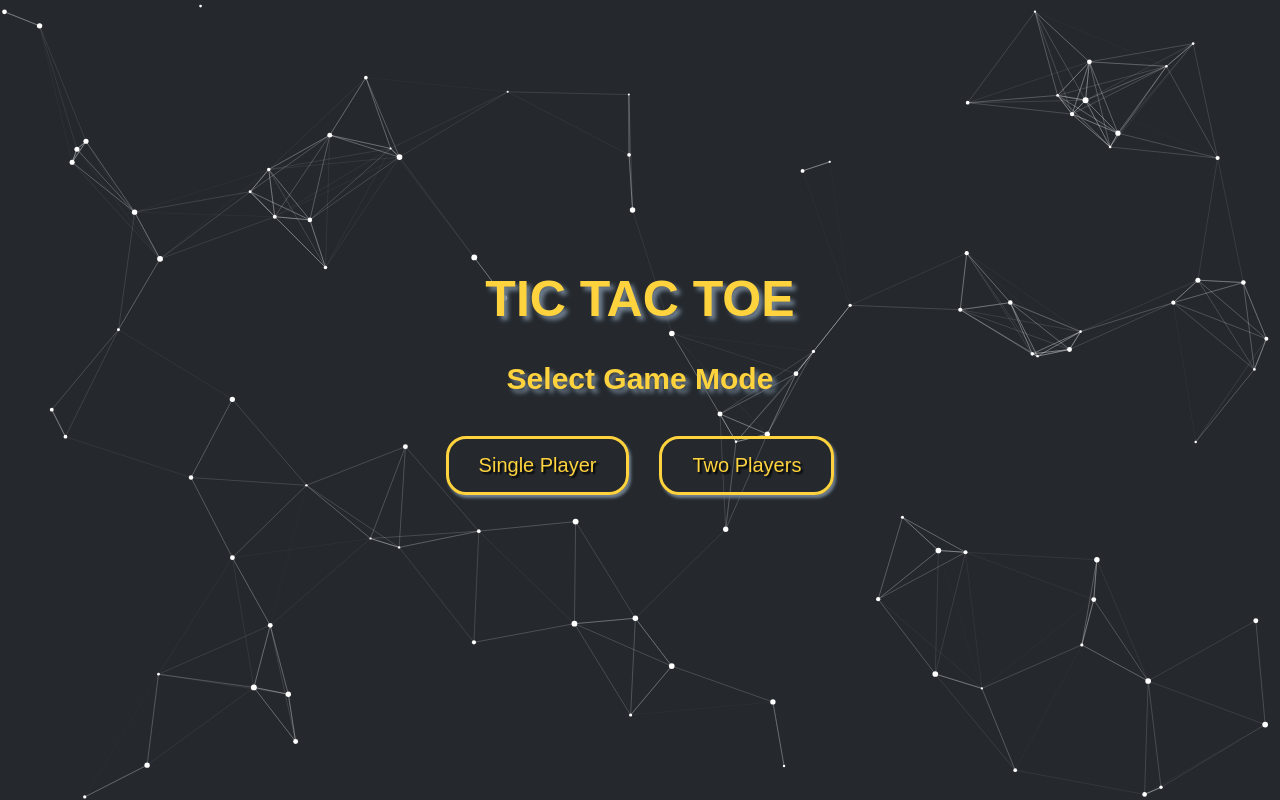
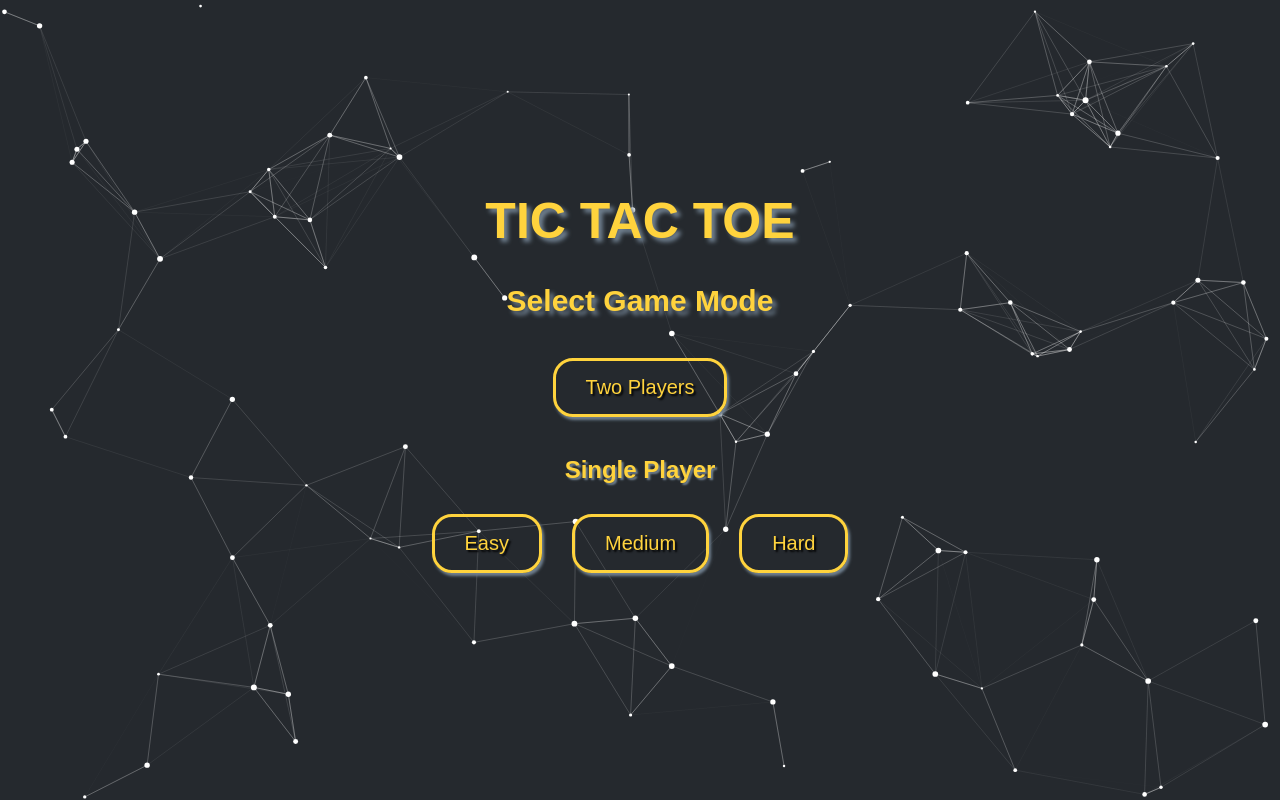
Before and after one commit to datcord/tictactoe, a React (Vite) app: page / in a window 1280 px wide. Built offline with nearby package versions, Linux system fonts and the light colour scheme.

Commit message:
Implement AI difficulty levels for single-player mode with smart computer moves. Implemented minimax algorithm for hard level.

```diff
--- a/src/App.css
+++ b/src/App.css
@@ -268,3 +268,36 @@ h2 {
     opacity: 0;
   }
 }
+
+.single-player-options {
+  margin-top: 20px;
+}
+
+.single-player-options h3 {
+  color: #ffd33d;
+  font-size: 24px;
+  margin-bottom: 15px;
+  text-shadow: 2px 2px 2px slategrey;
+}
+
+.single-player-options button {
+  margin: 10px;
+  padding: 12px 25px;
+  font-size: 18px;
+  cursor: pointer;
+  background-color: transparent;
+  color: #ffd33d;
+  border: 3px solid #ffd33d;
+  border-radius: 20px;
+  text-shadow: 2px 2px 2px black;
+  box-shadow: 2px 3px 3px slategray;
+  transition: all 0.3s ease;
+}
+
+.single-player-options button:hover {
+  background-color: #ffd33d;
+  color: black;
+  text-shadow: 2px 2px 2px slategray;
+  box-shadow: 2px 3px 3px #ffd33d;
+  transform: scale(1.05);
+}
--- a/src/App.jsx
+++ b/src/App.jsx
@@ -55,28 +55,119 @@ export default function Board() {
   const startState = Array(9).fill(null);
   const [turn, setTurn] = useState(true); //true is X
   const [gameMode, setGameMode] = useState(null); // null = not selected, 'single' or 'multi'
+  const [difficulty, setDifficulty] = useState(null); // new state for difficulty level
   const [lastMove, setLastMove] = useState(null); // Track the last move position
   const [showWinAnimation, setShowWinAnimation] = useState(false);
 
+  // Add these new helper functions for the computer's AI
+  function getWinningMove(board, player) {
+    const lines = [
+      [0, 1, 2], [3, 4, 5], [6, 7, 8],
+      [0, 3, 6], [1, 4, 7], [2, 5, 8],
+      [0, 4, 8], [2, 4, 6]
+    ];
+
+    for (let line of lines) {
+      const [a, b, c] = line;
+      if (board[a] === player && board[b] === player && board[c] === null) return c;
+      if (board[a] === player && board[c] === player && board[b] === null) return b;
+      if (board[b] === player && board[c] === player && board[a] === null) return a;
+    }
+    return null;
+  }
+
+  function minimax(board, depth, isMaximizing) {
+    const winner = calcWinner(board);
+    if (winner === 'O') return 10 - depth;
+    if (winner === 'X') return depth - 10;
+    if (winner === 'draw') return 0;
+
+    if (isMaximizing) {
+      let bestScore = -Infinity;
+      for (let i = 0; i < 9; i++) {
+        if (!board[i]) {
+          board[i] = 'O';
+          const score = minimax(board, depth + 1, false);
+          board[i] = null;
+          bestScore = Math.max(score, bestScore);
+        }
+      }
+      return bestScore;
+    } else {
+      let bestScore = Infinity;
+      for (let i = 0; i < 9; i++) {
+        if (!board[i]) {
+          board[i] = 'X';
+          const score = minimax(board, depth + 1, true);
+          board[i] = null;
+          bestScore = Math.min(score, bestScore);
+        }
+      }
+      return bestScore;
+    }
+  }
+
+  function getBestMove(board) {
+    let bestScore = -Infinity;
+    let bestMove = null;
+
+    for (let i = 0; i < 9; i++) {
+      if (!board[i]) {
+        board[i] = 'O';
+        const score = minimax(board, 0, false);
+        board[i] = null;
+        if (score > bestScore) {
+          bestScore = score;
+          bestMove = i;
+        }
+      }
+    }
+    return bestMove;
+  }
+
   function computerMove() {
-    // Use a callback to ensure we have the latest state
     setSquares(currentSquares => {
-      // Find available moves
-      const availableMoves = currentSquares.map((square, index) =>
-        square === null ? index : null
-      ).filter(move => move !== null);
+      let movePosition;
 
-      if (availableMoves.length === 0) return currentSquares;
+      if (difficulty === 'easy') {
+        // Random move (current implementation)
+        const availableMoves = currentSquares.map((square, index) =>
+          square === null ? index : null
+        ).filter(move => move !== null);
 
-      // Make random move
-      const randomIndex = Math.floor(Math.random() * availableMoves.length);
-      const movePosition = availableMoves[randomIndex];
+        const randomIndex = Math.floor(Math.random() * availableMoves.length);
+        movePosition = availableMoves[randomIndex];
+      }
+      else if (difficulty === 'medium') {
+        // First try to win, then block opponent, then random move
+        movePosition = getWinningMove(currentSquares, 'O'); // Try to win
+
+        if (movePosition === null) {
+          movePosition = getWinningMove(currentSquares, 'X'); // Try to block
+        }
+
+        if (movePosition === null) {
+          // Make a random move
+          const availableMoves = currentSquares.map((square, index) =>
+            square === null ? index : null
+          ).filter(move => move !== null);
+          const randomIndex = Math.floor(Math.random() * availableMoves.length);
+          movePosition = availableMoves[randomIndex];
+        }
+      }
+      else if (difficulty === 'hard') {
+        // Use minimax algorithm for best possible move
+        movePosition = getBestMove(currentSquares.slice());
+      }
+
+      if (movePosition === null) return currentSquares;
 
       const nextState = currentSquares.slice();
       nextState[movePosition] = 'O';
       setLastMove({ position: movePosition, symbol: 'O' });
 
-      if (calcWinner(nextState)) {
+      const result = calcWinner(nextState);
+      if (result && result !== 'draw') {
         setShowWinAnimation(true);
       }
 
@@ -96,9 +187,10 @@ export default function Board() {
       setLastMove({ position: i, symbol: 'X' });
       setTurn(false);
 
-      if (calcWinner(nextState)) {
+      const result = calcWinner(nextState);
+      if (result && result !== 'draw') {
         setShowWinAnimation(true);
-      } else {
+      } else if (!result) {
         setTimeout(() => {
           if (!calcWinner(nextState)) {
             computerMove();
@@ -112,7 +204,8 @@ export default function Board() {
       setLastMove({ position: i, symbol: turn ? 'X' : 'O' });
       setTurn(!turn);
 
-      if (calcWinner(nextState)) {
+      const result = calcWinner(nextState);
+      if (result && result !== 'draw') {
         setShowWinAnimation(true);
       }
     }
@@ -139,8 +232,22 @@ export default function Board() {
         <ParticlesComponent id="particles" />
         <div id="mode-selection">
           <h2>Select Game Mode</h2>
-          <button onClick={() => setGameMode('single')}>Single Player</button>
           <button onClick={() => setGameMode('multi')}>Two Players</button>
+          <div className="single-player-options">
+            <h3>Single Player</h3>
+            <button onClick={() => {
+              setGameMode('single');
+              setDifficulty('easy');
+            }}>Easy</button>
+            <button onClick={() => {
+              setGameMode('single');
+              setDifficulty('medium');
+            }}>Medium</button>
+            <button onClick={() => {
+              setGameMode('single');
+              setDifficulty('hard');
+            }}>Hard</button>
+          </div>
         </div>
       </>
     );
```
